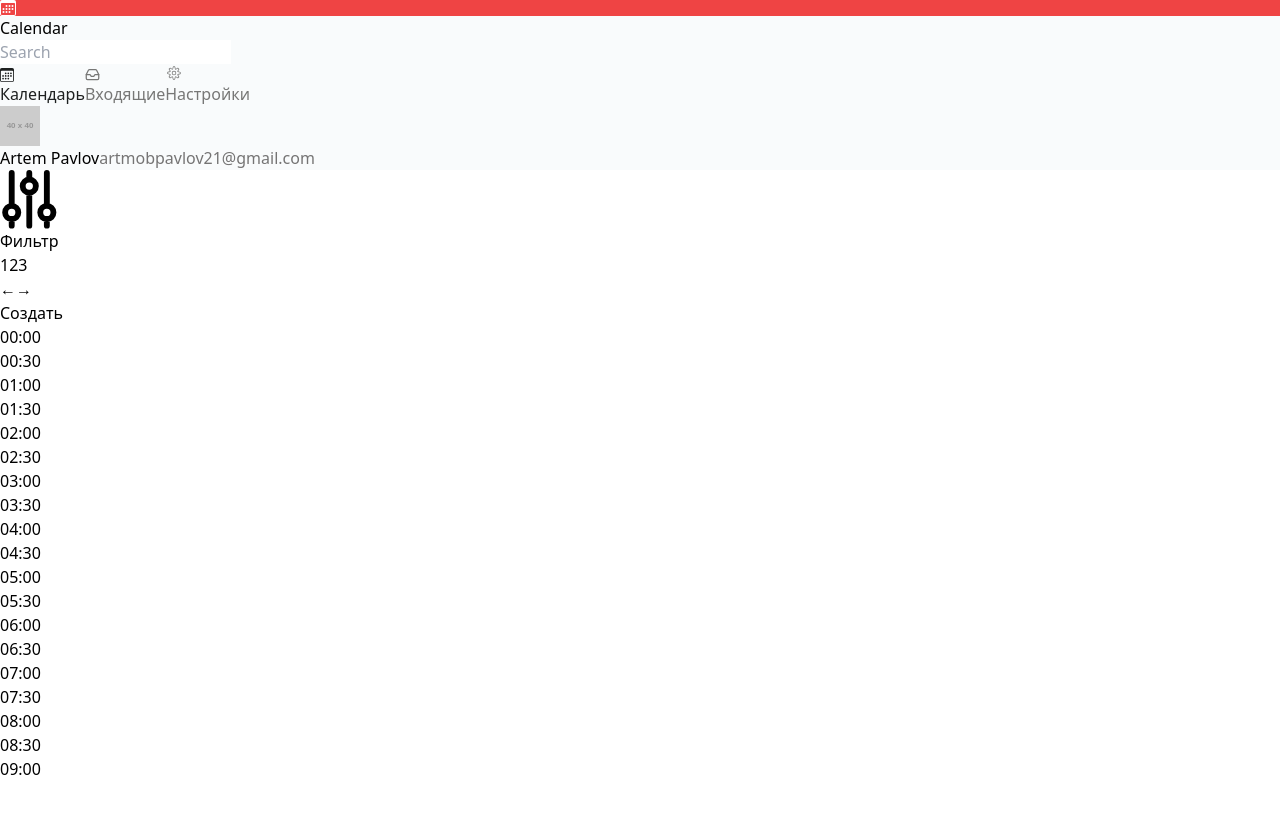
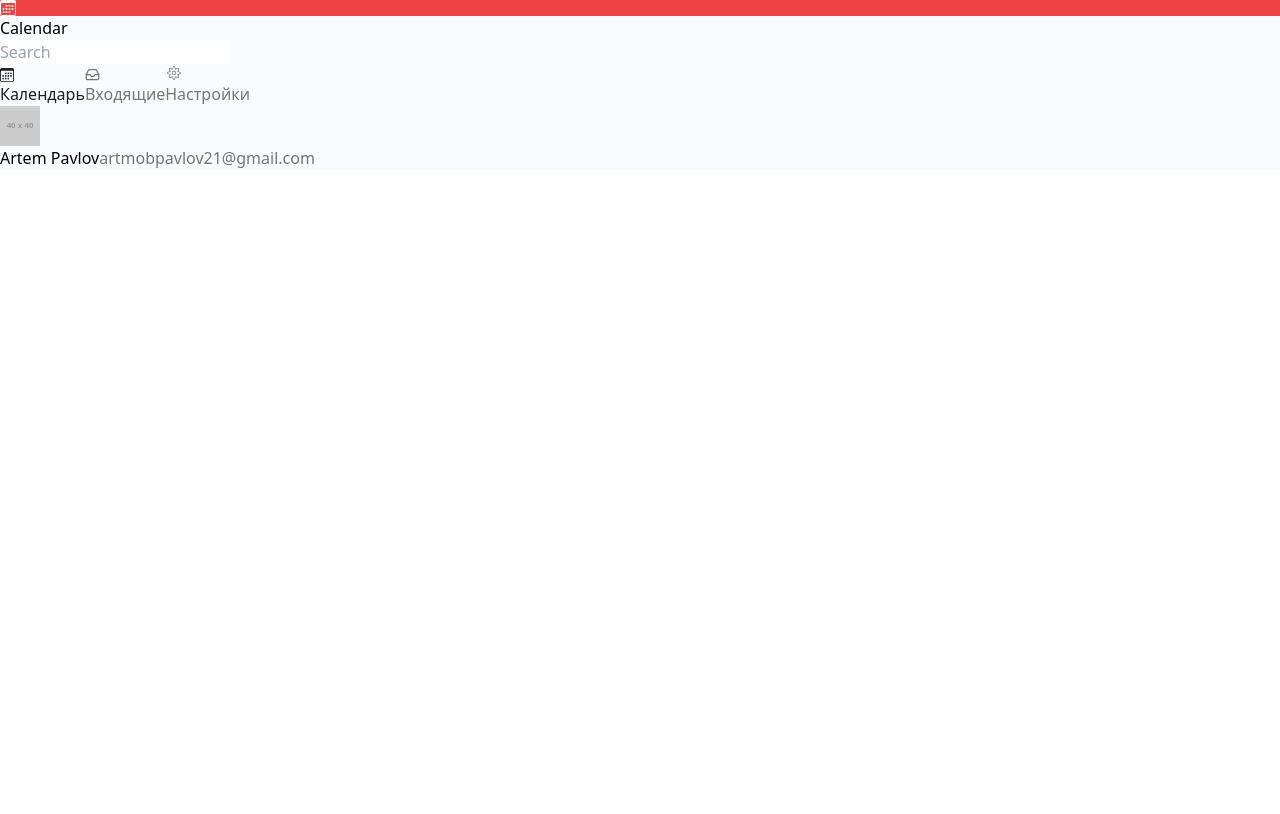
Before and after one commit to Destcable/Caleicen, a React app: page / in a window 1280 px wide. Shown: the top 814 px of the page. Built offline with nearby package versions, Linux system fonts and the light colour scheme; the HTML template or start-up script is replaced by a standard one.

Commit message:
add react router lib & create component layout

```diff
--- a/package.json
+++ b/package.json
@@ -14,6 +14,7 @@
     "postcss": "8.4.47",
     "react": "18.3.1",
     "react-dom": "18.3.1",
+    "react-router-dom": "^6.26.2",
     "tailwindcss": "3.4.12"
   },
   "devDependencies": {
--- a/src/App.tsx
+++ b/src/App.tsx
@@ -1,70 +1,8 @@
-import React, { useState } from 'react';
-import { Sidebar } from './components/Sidebar/Sidebar';
-import { SidebarItem } from './components/Sidebar/SidebarItem';
-import { SidebarItems } from './components/Sidebar/SidebarItems';
-import { sidebarItemsOptions } from './core/config/sidebarItemsOptions.config';
-import { CalendarDayView } from './components/Calendar/Calendar';
-import { TIMES_CALENDAR } from './core/config/times.config';
-import { Icon } from './components/Icon/Icon';
-import { FilterIcon } from './assets/icons/FilterIcon';
+import { RouterProvider } from 'react-router-dom';
+import router from './core/config/router.config';
 
-export const App: React.FC = () => {
-    const [selectedSidebarItem, setSelectedSidebarItem] = useState<string>("Calendar");
-
-    const handleClickSidebarItem = (value: string) => setSelectedSidebarItem(value);
-
-    const items = sidebarItemsOptions.map((item, index) => <SidebarItem
-        key={index}
-        value={item.value}
-        icon={item.icon}
-        iconSize={item.iconSize}
-        onClick={handleClickSidebarItem}>
-        {item.label}
-    </SidebarItem>)
-
-    const SidebarItemsList = <SidebarItems value={selectedSidebarItem}>
-        {items}
-    </SidebarItems>;
-
-    return (
-        <div className="flex h-screen">
-            <Sidebar
-                items={SidebarItemsList}
-            />
+export const App = () => {
 
 
-            <div className="flex-1 p-4">
-                <div className="flex justify-between items-center">
-
-                    <div>
-                        <button type="button" className="inline-flex items-center py-2.5 px-5 me-2 mb-2 text-sm font-medium text-gray-900 focus:outline-none bg-white rounded-lg border border-gray-200 hover:bg-gray-100 hover:text-blue-700 focus:z-10 focus:ring-4 focus:ring-gray-100 dark:focus:ring-gray-700 dark:bg-gray-800 dark:text-gray-400 dark:border-gray-600 dark:hover:text-white dark:hover:bg-gray-700">
-                            <Icon icon={FilterIcon} />
-                            Фильтр
-                        </button>
-                        <div className="inline-flex rounded-md shadow-sm">
-                            <div className="flex py-2.5 px-5 text-sm text-gray-700 border border-gray-200 rounded-lg bg-gray-50 dark:bg-gray-800 dark:border-gray-700">
-                                <span>123</span>
-                            </div>
-                        </div>
-
-                    </div>
-
-                    <div>
-                        <div className="inline-flex rounded-md shadow-sm mr-4" role="group">
-                            <button type="button" className="px-4 py-2.5 text-sm font-medium text-gray-900 bg-white border border-gray-200 rounded-s-lg hover:bg-gray-100 hover:text-blue-700 focus:z-10 focus:ring-2 focus:ring-blue-700 focus:text-blue-700 dark:bg-gray-800 dark:border-gray-700 dark:text-white dark:hover:text-white dark:hover:bg-gray-700 dark:focus:ring-blue-500 dark:focus:text-white">
-                                ←
-                            </button>
-                            <button type="button" className="px-4 py-1 text-sm font-medium text-gray-900 bg-white border border-gray-200 rounded-e-lg hover:bg-gray-100 hover:text-blue-700 focus:z-10 focus:ring-2 focus:ring-blue-700 focus:text-blue-700 dark:bg-gray-800 dark:border-gray-700 dark:text-white dark:hover:text-white dark:hover:bg-gray-700 dark:focus:ring-blue-500 dark:focus:text-white">
-                                →
-                            </button>
-                        </div>
-                        <button type="button" className="focus:outline-none text-white bg-purple-700 hover:bg-purple-800 focus:ring-4 focus:ring-purple-300 font-medium rounded-lg text-sm px-5 py-2.5 mb-2 dark:bg-purple-600 dark:hover:bg-purple-700 dark:focus:ring-purple-900">
-                            Создать
-                        </button>
-                    </div>
-                </div>
-                <CalendarDayView times={TIMES_CALENDAR} />
-            </div>
-        </div>
-    );
+    return <RouterProvider router={router} />
 };
--- a/src/components/Calendar/Calendar.tsx
+++ b/src/components/Calendar/Calendar.tsx
@@ -28,7 +28,7 @@ export const CalendarDayView: FC<CalendarDayViewProps> = ({ times }) => {
                 <div className="relative w-full">
                     <div className="grid border-l" style={{ gridTemplateRows: `repeat(${times.length}, minmax(${HEIGHT_ROW_CALENDAR}rem, 1fr))` }}>
                         {times.map((item, index) => (
-                            <div key={index} className="border-b sticky relative">
+                            <div key={index} className="border-b">
                                 <span className="-ml-12 absolute">{item.time}</span>
                             </div>
                         ))}
--- /dev/null
+++ b/src/components/Layout/Layout.tsx
@@ -0,0 +1,40 @@
+import { useState } from "react";
+import { sidebarItemsOptions } from "../../core/config/sidebarItemsOptions.config";
+import { Sidebar } from "../Sidebar/Sidebar";
+import { SidebarItem } from "../Sidebar/SidebarItem";
+import { SidebarItems } from "../Sidebar/SidebarItems";
+import { Outlet } from "react-router-dom";
+
+const Layout = () => {
+    const [selectedSidebarItem, setSelectedSidebarItem] = useState<string>("Calendar");
+
+    const handleClickSidebarItem = (value: string) => setSelectedSidebarItem(value);
+
+    const items = sidebarItemsOptions.map((item, index) => <SidebarItem
+        key={index}
+        value={item.value}
+        icon={item.icon}
+        iconSize={item.iconSize}
+        onClick={handleClickSidebarItem}>
+        {item.label}
+    </SidebarItem>)
+
+    const SidebarItemsList = <SidebarItems value={selectedSidebarItem}>
+        {items}
+    </SidebarItems>;
+
+    return (
+        <div className="flex h-screen">
+            <Sidebar
+                items={SidebarItemsList}
+            />
+
+
+            <div className="flex-1 p-4">
+                <Outlet />
+            </div>
+        </div>
+    )
+};
+
+export default Layout;
--- /dev/null
+++ b/src/core/config/router.config.tsx
@@ -0,0 +1,25 @@
+import { lazy } from "react";
+import { createBrowserRouter } from "react-router-dom";
+import Layout from "../../components/Layout/Layout";
+
+const CalendarDayPage = lazy(() => import("../../pages/CalendarDayPage/CalendarDayPage"));
+// const AuthPage = lazy(() => import("@pages/Auth/AuthPage"))
+
+const router = createBrowserRouter([
+    {
+        path: '/',
+        element: <Layout />,
+        children: [
+            {
+                path: 'calendar/day',
+                element: <CalendarDayPage />,
+            },
+        ],
+    },
+    // {
+    //     path: 'auth',
+    //     element: <AuthPage />
+    // }
+]);
+
+export default router;
--- /dev/null
+++ b/src/pages/CalendarDayPage/CalendarDayPage.tsx
@@ -0,0 +1,43 @@
+import { FilterIcon } from "../../assets/icons/FilterIcon";
+import { CalendarDayView } from "../../components/Calendar/Calendar";
+import { Icon } from "../../components/Icon/Icon";
+import { TIMES_CALENDAR } from "../../core/config/times.config";
+
+const CalendarDayPage = () => {
+    return (
+        <>
+            <div className="flex justify-between items-center">
+
+                <div>
+                    <button type="button" className="inline-flex items-center py-2.5 px-5 me-2 mb-2 text-sm font-medium text-gray-900 focus:outline-none bg-white rounded-lg border border-gray-200 hover:bg-gray-100 hover:text-blue-700 focus:z-10 focus:ring-4 focus:ring-gray-100 dark:focus:ring-gray-700 dark:bg-gray-800 dark:text-gray-400 dark:border-gray-600 dark:hover:text-white dark:hover:bg-gray-700">
+                        <Icon icon={FilterIcon} />
+                        Фильтр
+                    </button>
+                    <div className="inline-flex rounded-md shadow-sm">
+                        <div className="flex py-2.5 px-5 text-sm text-gray-700 border border-gray-200 rounded-lg bg-gray-50 dark:bg-gray-800 dark:border-gray-700">
+                            <span>123</span>
+                        </div>
+                    </div>
+
+                </div>
+
+                <div>
+                    <div className="inline-flex rounded-md shadow-sm mr-4" role="group">
+                        <button type="button" className="px-4 py-2.5 text-sm font-medium text-gray-900 bg-white border border-gray-200 rounded-s-lg hover:bg-gray-100 hover:text-blue-700 focus:z-10 focus:ring-2 focus:ring-blue-700 focus:text-blue-700 dark:bg-gray-800 dark:border-gray-700 dark:text-white dark:hover:text-white dark:hover:bg-gray-700 dark:focus:ring-blue-500 dark:focus:text-white">
+                            ←
+                        </button>
+                        <button type="button" className="px-4 py-1 text-sm font-medium text-gray-900 bg-white border border-gray-200 rounded-e-lg hover:bg-gray-100 hover:text-blue-700 focus:z-10 focus:ring-2 focus:ring-blue-700 focus:text-blue-700 dark:bg-gray-800 dark:border-gray-700 dark:text-white dark:hover:text-white dark:hover:bg-gray-700 dark:focus:ring-blue-500 dark:focus:text-white">
+                            →
+                        </button>
+                    </div>
+                    <button type="button" className="focus:outline-none text-white bg-purple-700 hover:bg-purple-800 focus:ring-4 focus:ring-purple-300 font-medium rounded-lg text-sm px-5 py-2.5 mb-2 dark:bg-purple-600 dark:hover:bg-purple-700 dark:focus:ring-purple-900">
+                        Создать
+                    </button>
+                </div>
+            </div>
+            <CalendarDayView times={TIMES_CALENDAR} />
+        </>
+    )
+};
+
+export default CalendarDayPage;
```
Also changed, not shown: 1 other file (tests, documents, lock files or other folders).
